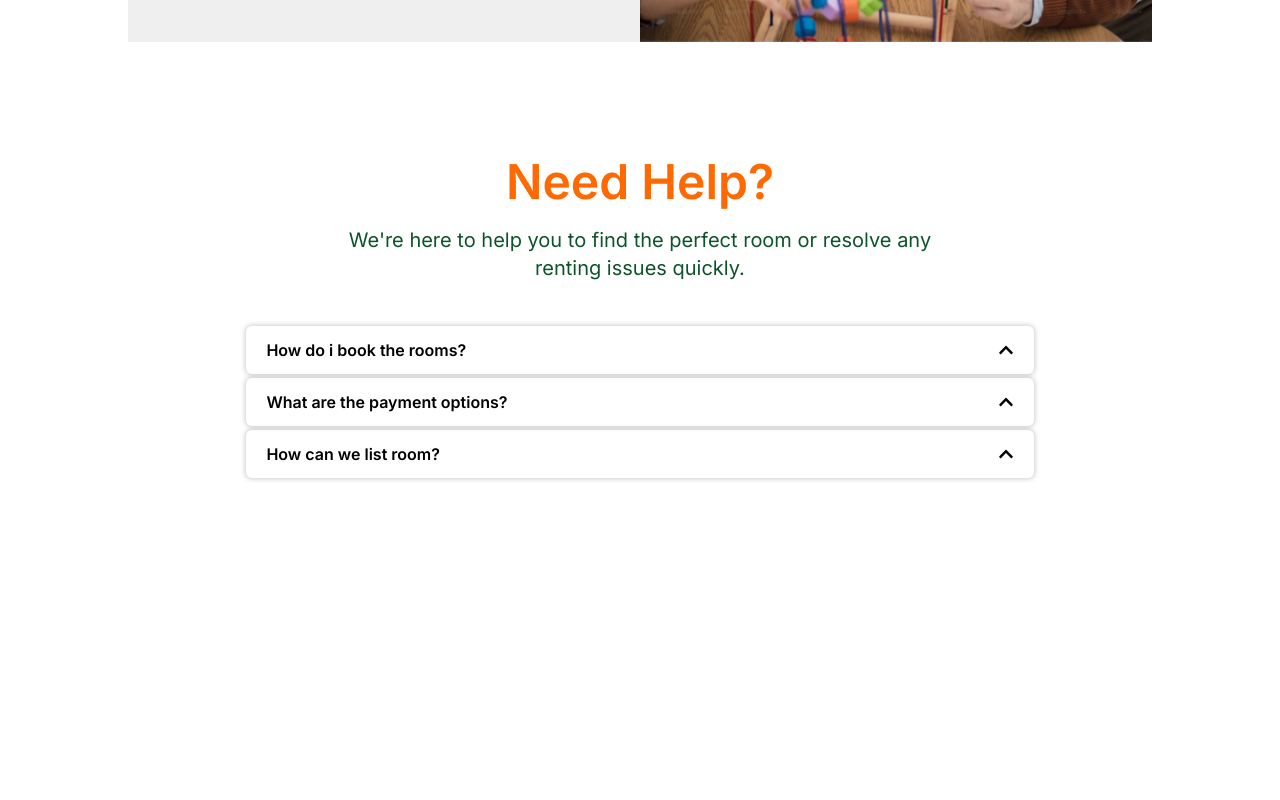
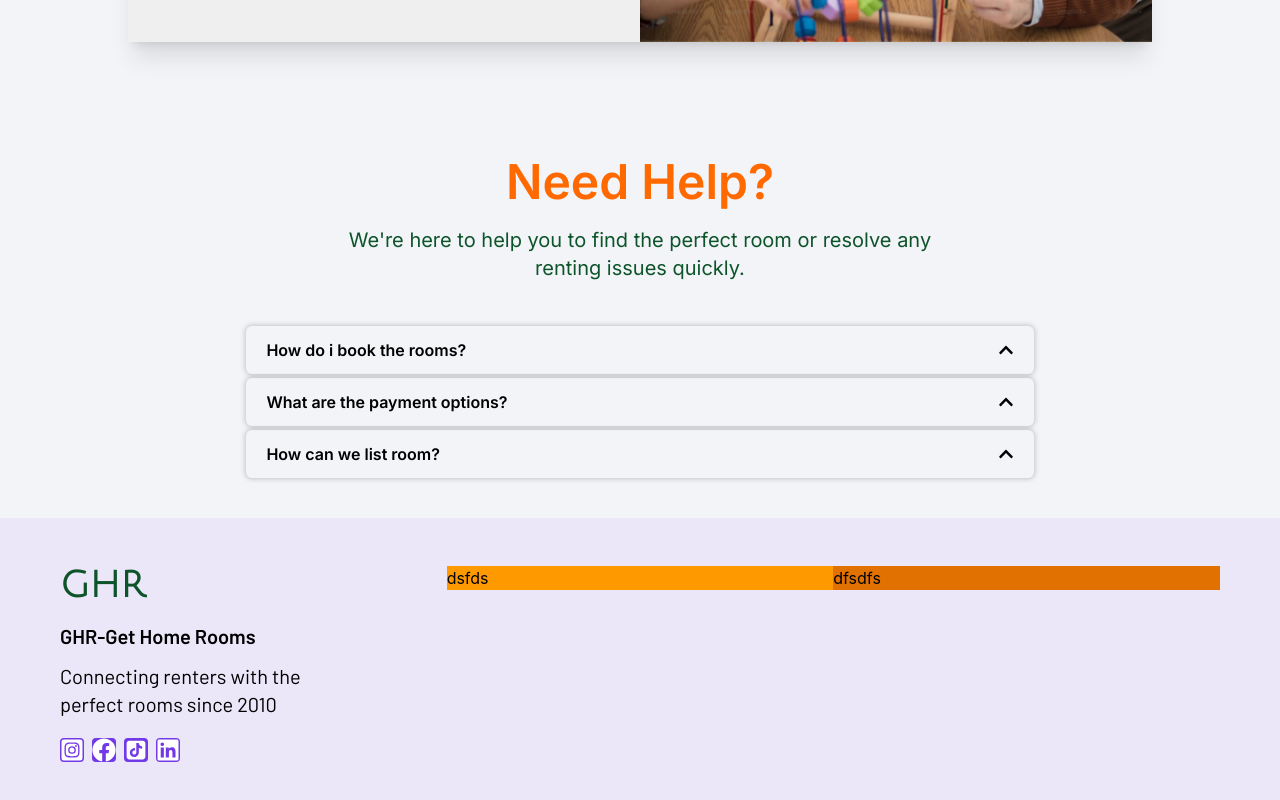
Before and after one commit to Jeevan446/Room-rental, a React app in the folder Frontend/: page / in a window 1280 px wide. Shown: the part 1594-2394 px from the top of the page. Before the commit the page ends 2112 px from the top, so only its background shows below. Built offline with nearby package versions, Linux system fonts and the light colour scheme; the HTML template or start-up script is replaced by a standard one.

Commit message:
footer left section

```diff
--- a/Frontend/src/components/Footer.jsx
+++ b/Frontend/src/components/Footer.jsx
@@ -1,6 +1,32 @@
+import { FaInstagramSquare ,FaFacebook } from "react-icons/fa";
+import { FaLinkedin } from "react-icons/fa";
+import { AiFillTikTok } from "react-icons/ai";
 function Footer(){
 return (
-<div></div>
+<div className=" w-full min-h-[300px] bg-[#EBE7F8] px-15 py-12 flex ">
+    {/* footer full containter */}
+<div className=" h-[100%] w-[33.33%]">
+    {/* left section */}
+   <p className="  font-julius text-4xl text-green-900 font-semibold">GHR</p>
+   <p className=" font-barlow text-xl font-semibold mt-4">GHR-Get Home Rooms</p>
+   <p className=" font-barlow text-xl mt-3">Connecting renters with the <br></br>perfect  rooms since 2010</p>
+   <div className=" flex mt-5 gap-2  ">
+    {/* icons */}
+    <FaInstagramSquare  className=" text-2xl bg-[#723AE6] rounded text-white"/>
+    <FaFacebook  className=" text-2xl bg-[#723AE6] rounded text-white"/>
+    <AiFillTikTok className=" text-2xl bg-[#723AE6] rounded text-white" />
+    <FaLinkedin  className=" text-2xl bg-[#723AE6] rounded text-white"/>
+   </div>
+</div>
+<div className=" bg-amber-500 h-full w-[33.33%]">
+    {/* middle section */}
+    dsfds
+</div>
+<div className=" bg-amber-600 h-full w-[33.33%] ">
+    {/* right section */}
+    dfsdfs
+</div>
+</div>
 )
 }
 export default Footer
--- a/Frontend/src/pages/Home.jsx
+++ b/Frontend/src/pages/Home.jsx
@@ -8,7 +8,7 @@ import Footer from "../components/Footer";
 function Home() {
   const [isInputFocus, setIsInputFocus] = useState(false);
   return (
-    <div className=" flex flex-col items-center ">
+    <div className=" flex flex-col items-center bg-[#F3F4F8]">
       <Navbar />
       <div className="flex flex-col gap-14 items-center max-w-[900px] w-[90vw] h-[280px] mt-[70px] bg-gradient-to-b from-[#2B0990] to-[#0C032A]  rounded-[50px] pt-7">
         {/* heroSection */}
@@ -39,7 +39,7 @@ function Home() {
 
     <Featured style='mt-22 '/>
 
-    <div className=" w-[80%] h-[400px] mt-19 bg-amber-200 mb-10 rounded-t-4xl flex">
+    <div className=" w-[80%] h-[400px] mt-19 bg-amber-200 mb-10 rounded-t-4xl flex shadow-xl">
       {/* comfort section  main container*/}
        <div className="w-[50%] h-full bg-[#EFEFEF] flex flex-col  gap-14 items-center pt-24 rounded-tl-4xl">
        {/* left subdiv */}
```
